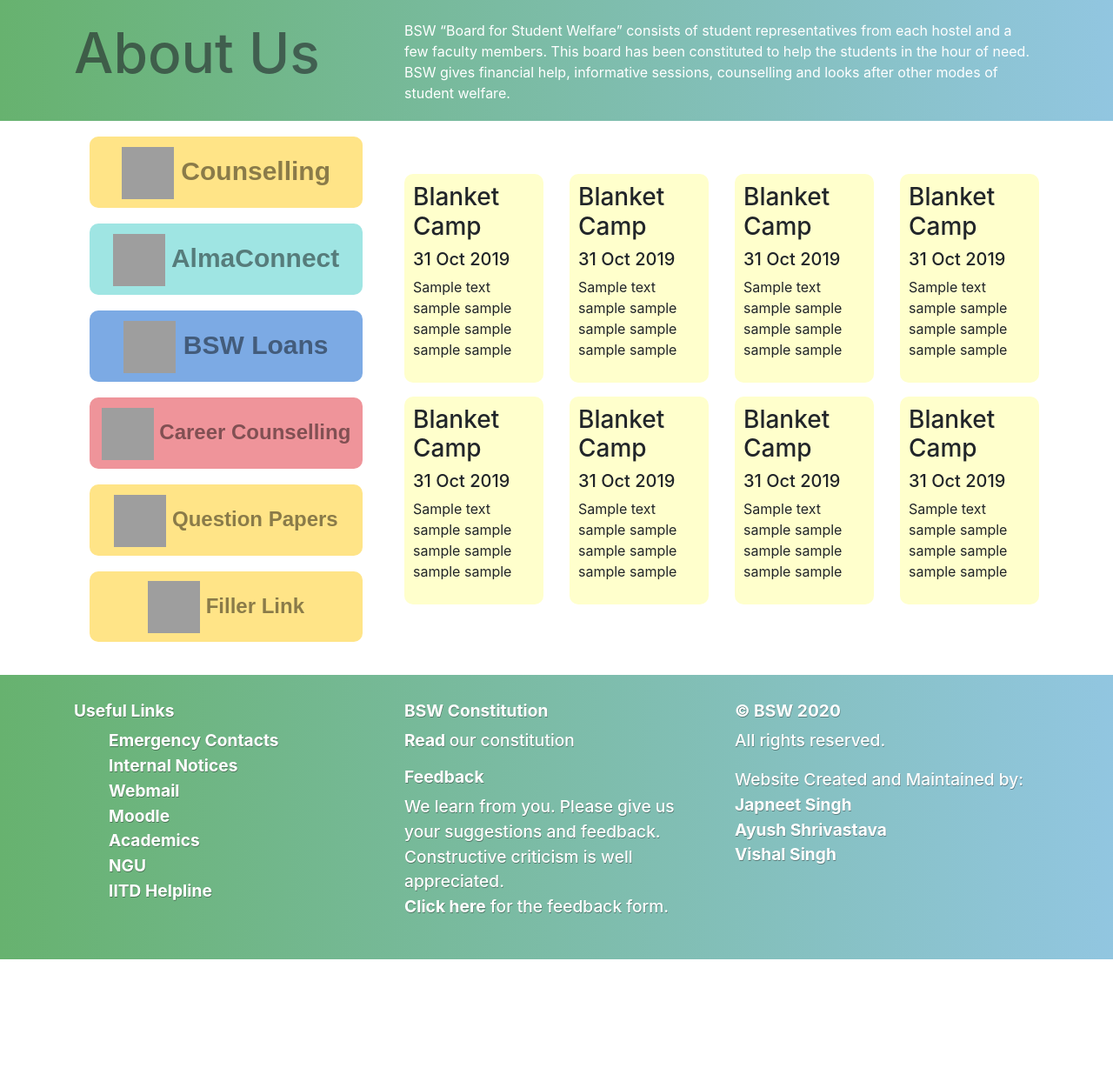
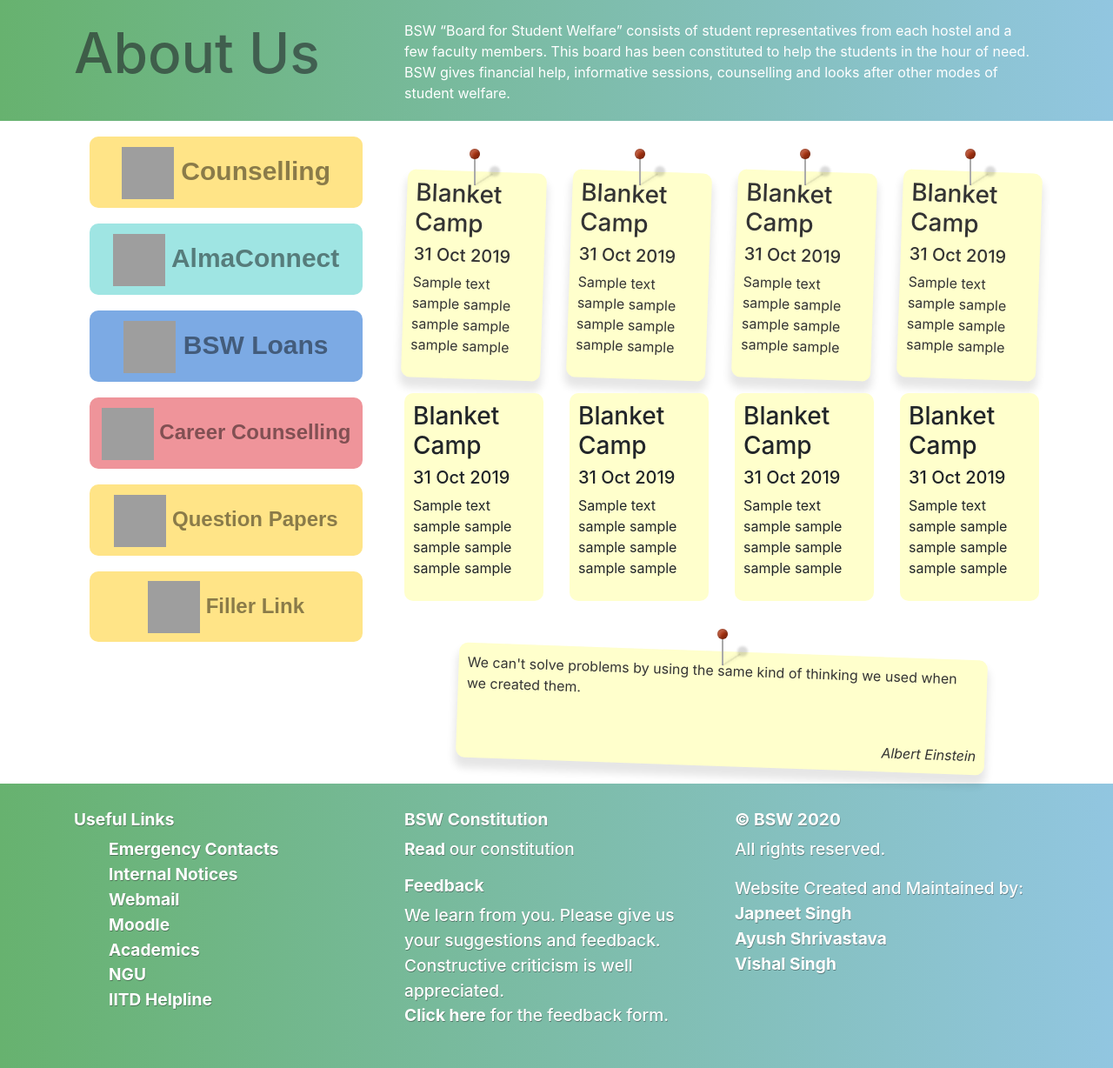
Before and after one commit to inductor69/BSW_Website_2020, a PHP site: page / in a window 1280 px wide. Shown: the part 601-1829 px from the top of the page at 87% size. Before the commit the page ends 1704 px from the top, so only its background shows below. Run offline with PHP 8.4, Linux system fonts and the light colour scheme; grey boxes are pictures that could not be loaded.

Commit message:
Notice v2

```diff
--- a/index.php
+++ b/index.php
@@ -199,6 +199,83 @@
 	.notice-ol{text-align:center;}
 	.notice-ol .notice-li{display:inline;padding-right:1em;}
 	.notice-ol .notice-li .notice-a{color:#fff;}
+	.quote-container {
+  margin-top: 50px;
+  position: relative;
+}
+
+.note {
+  color: #333;
+  position: relative;
+  width: 100%;
+  margin: 0 auto;
+  padding: 10px;
+  box-shadow: 0 10px 10px 2px rgba(0,0,0,0.1);
+  border-radius:10px;
+}
+
+.note .author {
+  display: block;
+  margin: 40px 0 0 0;
+  text-align: right;
+}
+
+.yellow {
+  background: #ffc;
+  -webkit-transform: rotate(2deg);
+  -moz-transform: rotate(2deg);
+  -o-transform: rotate(2deg);
+  -ms-transform: rotate(2deg);
+  transform: rotate(2deg);
+}
+.pin {
+  background-color: #aaa;
+  display: block;
+  height: 32px;
+  width: 2px;
+  position: absolute;
+  left: 50%;
+  top: -16px;
+  z-index: 1;
+}
+.pin:after {
+  background-color: #A31;
+  background-image: radial-gradient(25% 25%, circle, hsla(0,0%,100%,.3), hsla(0,0%,0%,.3));
+  border-radius: 50%;
+  box-shadow: inset 0 0 0 1px hsla(0,0%,0%,.1),
+              inset 3px 3px 3px hsla(0,0%,100%,.2),
+              inset -3px -3px 3px hsla(0,0%,0%,.2),
+              23px 20px 3px hsla(0,0%,0%,.15);
+  content: '';
+  height: 12px;
+  left: -5px;
+  position: absolute;
+  top: -10px;
+  width: 12px;
+}
+.pin:before {
+  background-color: hsla(0,0%,0%,0.1);
+  box-shadow: 0 0 .25em hsla(0,0%,0%,.1);
+  content: '';
+
+  height: 24px;
+  width: 2px;
+  left: 0;
+  position: absolute;
+  top: 8px;
+
+  transform: rotate(57.5deg);
+  -moz-transform: rotate(57.5deg);
+  -webkit-transform: rotate(57.5deg);
+  -o-transform: rotate(57.5deg);
+  -ms-transform: rotate(57.5deg);
+
+  transform-origin: 50% 100%;
+  -moz-transform-origin: 50% 100%;
+  -webkit-transform-origin: 50% 100%;
+  -ms-transform-origin: 50% 100%;
+  -o-transform-origin: 50% 100%;
+}
 
 
 
@@ -342,32 +419,46 @@
 
 			<div class="col-12 col-lg-8 notices  my-auto">
 					<div class="row justify-content-center">
-					<div class="notice   col-5 col-md-3 col-lg-3 my-2">
-						<div class="notice-inner">
+
+					<div class="notice col-5 col-md-3 col-lg-3 my-2">
+						<div class="quote-container">
+						<i class="pin"></i>
+						<blockquote class="note yellow">
 						<h3>Blanket Camp</h3>
 						<h5>31 Oct 2019</h5>
 						<p>Sample text sample sample sample sample sample sample</p>
+						</blockquote>
+						</div>
+					</div>
+
+					<div class="notice   col-5 col-md-3 col-lg-3 my-2">
+						<div class="quote-container">
+						<i class="pin"></i>
+						<blockquote class="note yellow">
+						<h3>Blanket Camp</h3>
+						<h5>31 Oct 2019</h5>
+						<p>Sample text sample sample sample sample sample sample</p>
+						</blockquote>
+						</div>
+					</div>
+					<div class="notice    col-5 col-md-3 col-lg-3 my-2">
+						<div class="quote-container">
+						<i class="pin"></i>
+						<blockquote class="note yellow">
+						<h3>Blanket Camp</h3>
+						<h5>31 Oct 2019</h5>
+						<p>Sample text sample sample sample sample sample sample</p>
+						</blockquote>
 						</div>
 					</div>
 					<div class="notice   col-5 col-md-3 col-lg-3 my-2">
-					<div class="notice-inner">
+						<div class="quote-container">
+						<i class="pin"></i>
+						<blockquote class="note yellow">
 						<h3>Blanket Camp</h3>
 						<h5>31 Oct 2019</h5>
 						<p>Sample text sample sample sample sample sample sample</p>
-						</div>
-					</div>
-					<div class="notice    col-5 col-md-3 col-lg-3 my-2">
-					<div class="notice-inner">
-						<h3>Blanket Camp</h3>
-						<h5>31 Oct 2019</h5>
-						<p>Sample text sample sample sample sample sample sample</p>
-						</div>
-					</div>
-					<div class="notice   col-5 col-md-3 col-lg-3 my-2">
-					<div class="notice-inner">
-						<h3>Blanket Camp</h3>
-						<h5>31 Oct 2019</h5>
-						<p>Sample text sample sample sample sample sample sample</p>
+						</blockquote>
 						</div>
 					</div>
 					<div class="notice   col-5 col-md-3 col-lg-3 my-2">
@@ -397,6 +488,14 @@
 						<h5>31 Oct 2019</h5>
 						<p>Sample text sample sample sample sample sample sample</p>
 						</div>
+					</div>
+
+					<div class="quote-container" style="width: 80%;">
+					<i class="pin"></i>
+					<blockquote class="note yellow">
+						We can't solve problems by using the same kind of thinking we used when we created them.
+						<cite class="author">Albert Einstein</cite>
+					</blockquote>
 					</div>
 					</div>
 
```
